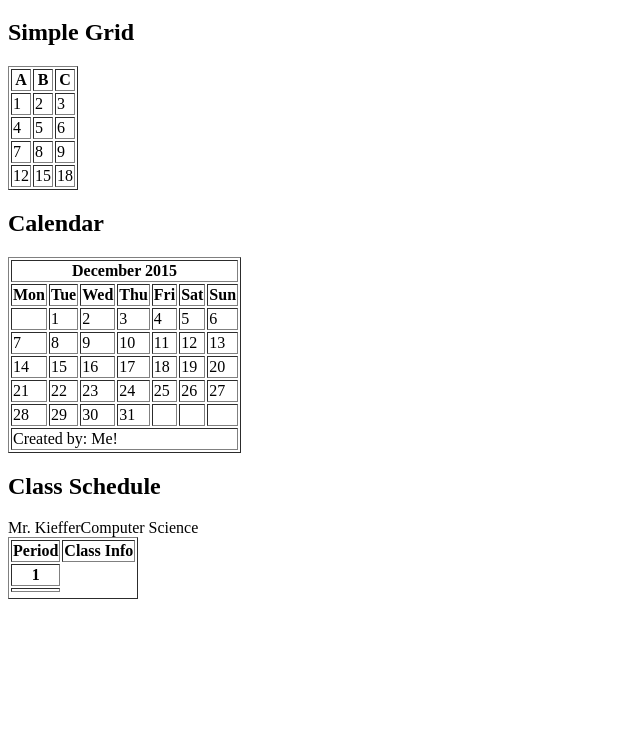
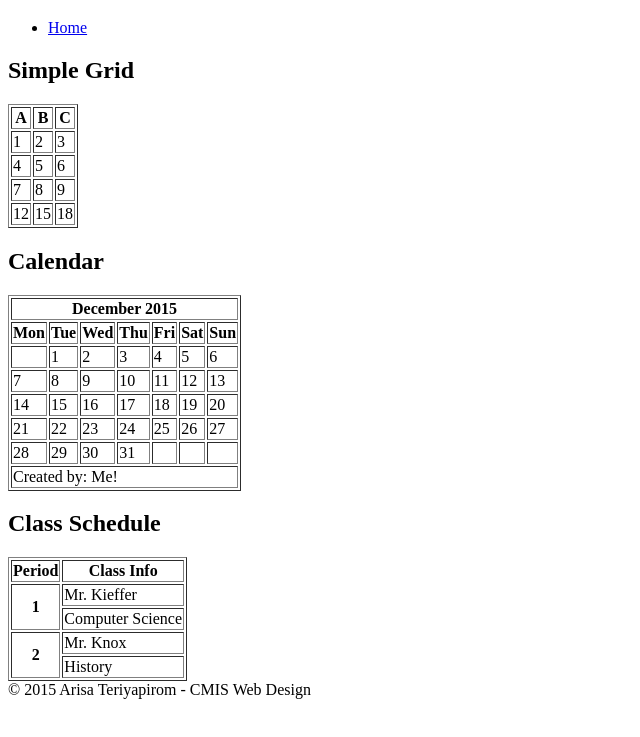
Before and after one commit to aris1763-cmis/aris1763-cmis-wb, a plain HTML site: page Tables/index.html in a window 1280 px wide. Shown: the part 61-798 px from the top of the page, without its empty margins (0-640 px from the left). Drawn offline with Linux system fonts and the light colour scheme.

Commit message:
fixed index.html

```diff
--- a/Tables/index.html
+++ b/Tables/index.html
@@ -11,6 +11,13 @@
 			<h1> Tables </h1>
 		</header>
 		<nav>
+			<ul>
+				<li>
+					<a href="../index.html">
+						Home
+					</a>
+				</li>
+			</ul>
 		</nav>
 		<main>
 			<h2> Simple Grid </h2>
@@ -50,9 +57,10 @@
 			<h2> Calendar</h2>
 			<table border="1">
 			<thead>
+				<tr>
 					<th colspan="7">December 2015</th>
-				</thead>
-				<thead>
+				</tr>
+				<tr>
 					<th>Mon</th>
 					<th>Tue</th>
 					<th>Wed</th>
@@ -60,9 +68,12 @@
 					<th>Fri</th>
 					<th>Sat</th>
 					<th>Sun</th>
+				</tr>
 			</thead>
 			<tfoot>
+				<tr>
 					<td colspan="7">Created by: Me!</td>
+				</tr>
 			</tfoot>
 			<tbody>
 				<tr>
@@ -114,21 +125,31 @@
 			<h2>Class Schedule</h2>
 			<table border="1">
 			<thead>
+				<tr>
 					<th>Period</th>
 					<th>Class Info</th>
-				</thead>
-				<thead>
-					<th rowspan="2">1</th>
+				</tr>
 			</thead>
 			<tbody>
-					<td>
-						<tr>Mr. Kieffer</tr>
-						<tr>Computer Science</tr>
-					</td>
-
-
+				<tr>
+					<th rowspan="2">1</th>
+					<td>Mr. Kieffer</td>
+				</tr>
+				<tr>
+					<td>Computer Science</td>
+				</tr>
+				<tr>
+					<th rowspan="2">2</th>
+					<td>Mr. Knox</td>
+				</tr>
+				<tr>
+					<td>History</td>
+				</tr>
+			</tbody>
+			</table>
 		</main>
 		<footer>
+			© 2015 Arisa Teriyapirom - CMIS Web Design
 		</footer>
 	</body>
 </html>
```
Lines whose indentation alone changed are shown as unchanged.
